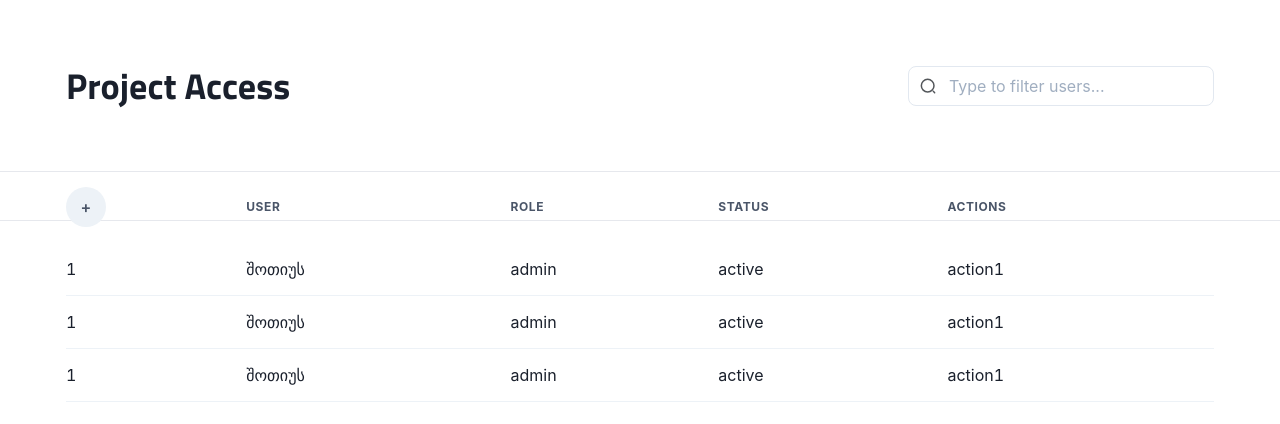
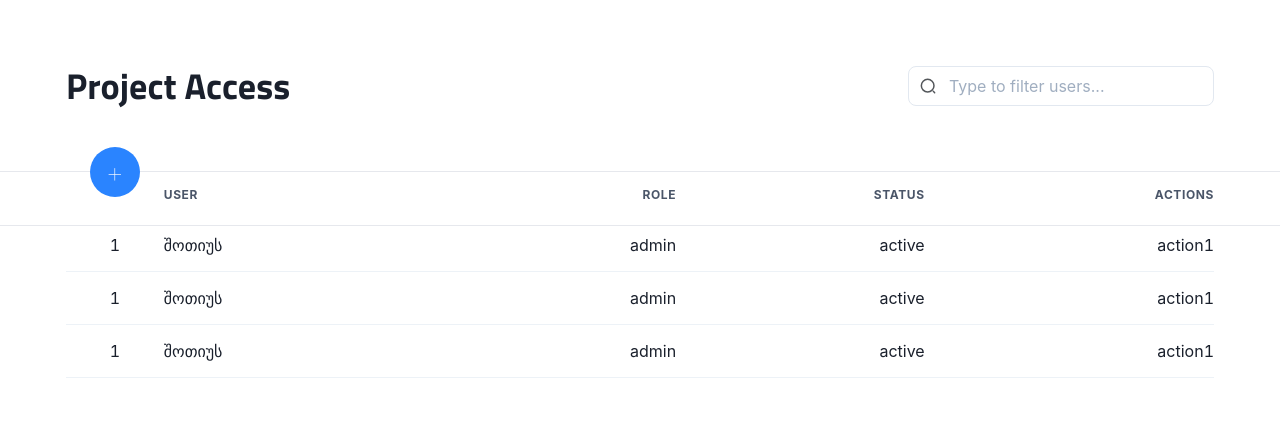
Before and after one commit to shotius/user-managment, a React (Vite) app: page / in a window 1280 px wide. Shown: the top 424 px of the page. Built offline with nearby package versions, Linux system fonts and the light colour scheme.

Commit message:
Add style to create button and alignments in the table

```diff
--- /dev/null
+++ b/src/components/atoms/buttons/CreateButton.tsx
@@ -0,0 +1,26 @@
+import { Button, ButtonProps } from '@chakra-ui/react';
+
+interface CreateButtonProps {}
+
+export const CreateButton: React.FC<CreateButtonProps & ButtonProps> = ({
+  ...rest
+}) => {
+  return (
+    <Button
+      w="50px"
+      h="50px"
+      borderRadius={'100px'}
+      bg={'#2A84FF'}
+      color="white"
+      top="-50%"
+      left="50%"
+      transform={'translateX(-50%)'}
+      position={'absolute'}
+      fontSize="30px"
+      fontWeight={'50'}
+      {...rest}
+    >
+      +
+    </Button>
+  );
+};
--- a/src/pages/UserListPage.tsx
+++ b/src/pages/UserListPage.tsx
@@ -1,16 +1,15 @@
 import {
-  HStack,
+  BoxProps, HStack,
   Table,
   Tbody,
   Td,
   Th,
   Thead,
-  Tr,
-  BoxProps,
-  Button,
+  Tr
 } from '@chakra-ui/react';
-import { useTable } from 'react-table';
-import { useMemo, FC } from 'react';
+import { FC, useMemo } from 'react';
+import { Cell, HeaderGroup, useTable } from 'react-table';
+import { CreateButton } from 'src/components/atoms/buttons/CreateButton';
 import { InputWithLeftIcon } from 'src/components/atoms/Input/InputWithLeftIcon';
 import { PageLayoutContainer } from 'src/components/atoms/templates/PageLayoutContainer';
 import { HeadingMain } from 'src/components/atoms/Typography/HeadingMain';
@@ -58,6 +57,7 @@ export const UserListPage: FC<UserListPageProps> = ({}) => {
       {
         Header: 'ID',
         accessor: 'id', // accessor is the "key" in the data
+        textAlign: 'center',
       },
       {
         Header: 'USER',
@@ -65,15 +65,18 @@ export const UserListPage: FC<UserListPageProps> = ({}) => {
       },
       {
         Header: 'ROLE',
-        accessor: 'role', // accessor is the "key" in the data
+        accessor: 'role',
+        isNumeric: true,
       },
       {
         Header: 'STATUS',
         accessor: 'status',
+        isNumeric: true,
       },
       {
         Header: 'ACTIONS',
-        accessor: 'actions', // accessor is the "key" in the data
+        accessor: 'actions',
+        isNumeric: true,
       },
     ],
     []
@@ -82,8 +85,8 @@ export const UserListPage: FC<UserListPageProps> = ({}) => {
   const { getTableProps, getTableBodyProps, headerGroups, rows, prepareRow } =
     useTable<ExampleObject>({ columns, data });
 
-  console.log('head erGroup: ', headerGroups);
-  // console.log('row: ', rows.)
+  // console.log('head erGroup: ', headerGroups);
+  // console.log('row: ', rows);
 
   return (
     <>
@@ -100,7 +103,7 @@ export const UserListPage: FC<UserListPageProps> = ({}) => {
           position: 'absolute',
           left: 0,
           right: 0,
-          height: '50px',
+          height: '55px',
           borderTop: '1px solid #ced3dd',
           borderBottom: '1px solid #ced3dd',
           opacity: 0.5,
@@ -110,8 +113,13 @@ export const UserListPage: FC<UserListPageProps> = ({}) => {
           <Thead>
             {headerGroups.map((headerGroup) => (
               <Tr {...headerGroup.getHeaderGroupProps()}>
-                <TableHeader i={0} headerGroup={headerGroup}>
-                  <Button p="8px" borderRadius={"100px"}>+</Button>
+                <TableHeader
+                  i={0}
+                  headerGroup={headerGroup}
+                  position="relative"
+                  minW="20px"
+                >
+                  <CreateButton />
                 </TableHeader>
                 <TableHeader i={1} headerGroup={headerGroup} />
                 <TableHeader i={2} headerGroup={headerGroup} />
@@ -125,13 +133,9 @@ export const UserListPage: FC<UserListPageProps> = ({}) => {
               prepareRow(row);
               return (
                 <Tr {...row.getRowProps()}>
-                  {row.cells.map((cell) => {
-                    return (
-                      <Td {...cell.getCellProps()} px="0">
-                        {cell.render('Cell')}
-                      </Td>
-                    );
-                  })}
+                  {row.cells.map((cell) => (
+                    <TableRowData cell={cell} key={cell.value} />
+                  ))}
                 </Tr>
               );
             })}
@@ -144,7 +148,7 @@ export const UserListPage: FC<UserListPageProps> = ({}) => {
 
 interface TableHeaderProps {
   i: number;
-  headerGroup: any;
+  headerGroup: HeaderGroup<ExampleObject>;
 }
 
 const TableHeader: FC<BoxProps & TableHeaderProps> = ({
@@ -152,13 +156,33 @@ const TableHeader: FC<BoxProps & TableHeaderProps> = ({
   headerGroup,
   children,
   ...rest
-}) => (
+}) => {
+  return (
     <Th
       p="16px 0px"
       border="none"
+      isNumeric={headerGroup.headers[i]['isNumeric']}
       {...headerGroup.headers[i].getHeaderProps()}
       {...rest}
     >
       {children || headerGroup.headers[i].Header}
     </Th>
   );
+};
+
+interface TableRowDataProps {
+  cell: Cell<ExampleObject, any>;
+}
+
+const TableRowData: FC<BoxProps & TableRowDataProps> = ({ cell }) => {
+  return (
+    <Td
+      px="0"
+      isNumeric={cell.column['isNumeric']}
+      textAlign={cell.column['textAlign']}
+      {...cell.getCellProps()}
+    >
+      {cell.render('Cell')}
+    </Td>
+  );
+};
```
Lines whose indentation alone changed are shown as unchanged.
